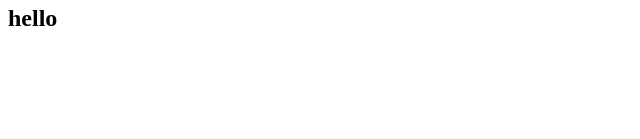
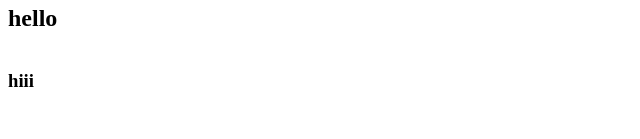
Before and after one commit to seifbouafia/Extension-Add-Border, an Angular app: page / in a window 1280 px wide. Shown: the part 161-300 px from the top of the page, without its empty margins (0-640 px from the left). Built offline with nearby package versions, Linux system fonts and the light colour scheme.

Commit message:
ya [MINOR]

```diff
--- a/src/app/app.component.html
+++ b/src/app/app.component.html
@@ -2,4 +2,5 @@
   <h1 style="color: red">Adds a border to the current page</h1>
   <button id="addBorderButton" (click)="onAddBorderClick()">Add Border</button>
   <h2>hello</h2>
+  <h3>hiii</h3>
 </div>
```
